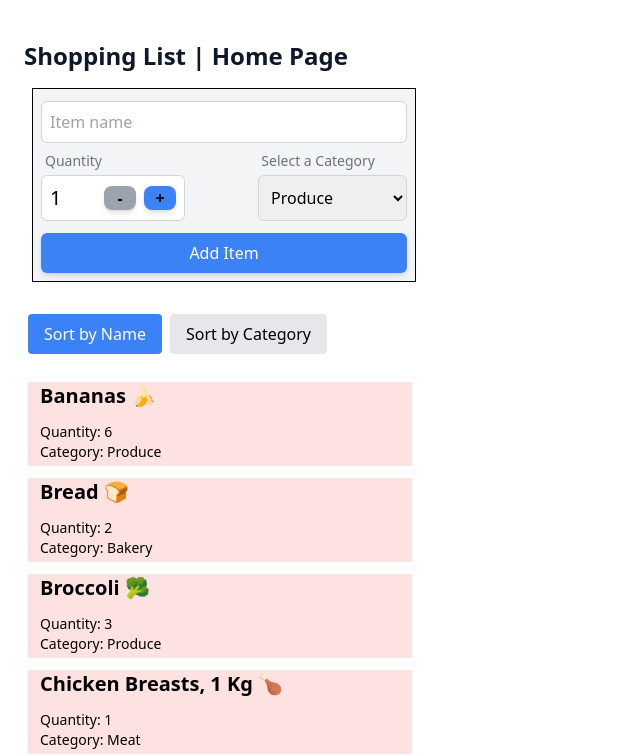
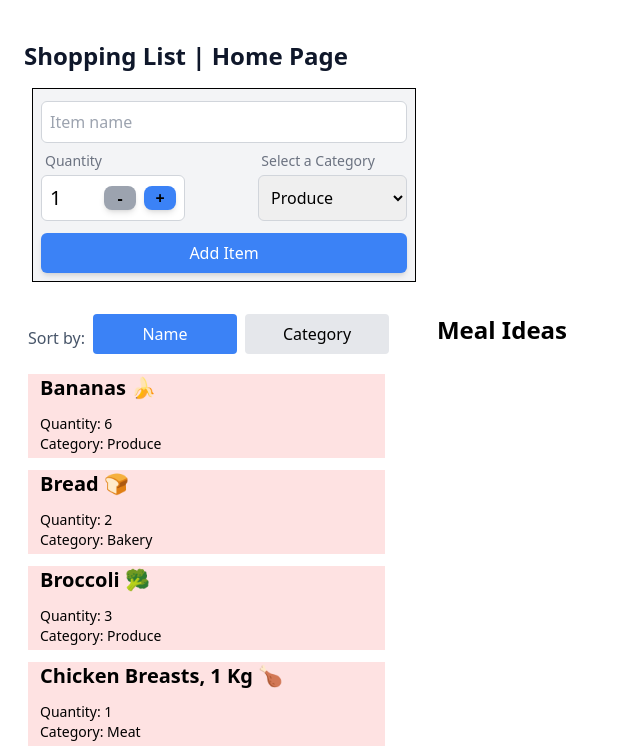
Before and after one commit to chinedu-amaechi/cprg306-assignments, a Next.js app: page /week-8 in a window 1280 px wide. Shown: the top 756 px of the page, without its empty margins (0-640 px from the left). Built offline with nearby package versions, Linux system fonts and the light colour scheme.

Commit message:
Updating week-8

```diff
--- a/app/week-8/item-list.js
+++ b/app/week-8/item-list.js
@@ -7,75 +7,51 @@ import Item from "./item";
 
 function ItemList({items, onItemSelect}) {
     const [sortBy, setSortBy] = useState("name");
-    const [groupByCategory, setGroupByCategory] = useState(false);
+
 
     const sortedItems = [...items].sort((a, b) => {
         if (sortBy === "name") {
-            return a.name.localeCompare(b.name);
+            return (a.name || "").localeCompare(b.name || "");
         } else if (sortBy === "category") {
-            return a.category.localeCompare(b.category);
+            return (a.category || "").localeCompare(b.category || "");
         }
     });
 
-    const groupedItems = sortedItems.reduce((acc, item) => {
-        if (!acc[item.category]) {
-            acc[item.category] = [];
-        }
-        acc[item.category].push(item);
-        return acc;
-    }, {});
 
     const renderItems = () => {
-        if (groupByCategory) {
-            return Object.entries(groupedItems)
-                .sort(([catA], [catB]) => catA.localeCompare(catB))
-                .map(([category, items]) => (
-                    <li key={category} className='mb-4'>
-                        <h2 className='text-xl font-bold mb-2 capitalize'>
-                            {category}
-                        </h2>
-                        <ul className='grid grid-cols-1 md:grid-cols-2 lg:grid-cols-3 gap-4'>
-                            {items.map((item) => (
-                                <li key={item.id}>
-                                    <Item {...item} onSelect={onItemSelect} />
-                                </li>
-                            ))}
-                        </ul>
-                    </li>
-                ));
-        } else {
-            return sortedItems.map((item) => (
-                <li key={item.id}>
-                    <Item {...item} onSelect={onItemSelect} />
-                </li>
-            ));
-        }
+        return sortedItems.map((item) => (
+            <li key={item.id}>
+                <Item {...item} onSelect={onItemSelect} />
+            </li>
+        ));
     };
 
     return (
         <div className="flex flex-col">
-            <div className='ml-3 mb-4 flex gap-2'>
+            <div className='ml-3 mb-2 flex gap-2 mr-2'>
+                <span className="mt-3 text-slate-600">Sort by:</span>
                 <button
                     onClick={() => setSortBy("name")}
-                    className={`px-4 py-2 rounded ${
+                    className={`px-4 py-2 rounded w-36 ${
                         sortBy === "name"
                             ? "bg-blue-500 text-white"
                             : "bg-gray-200 text-black"
                     }`}
                 >
-                    Sort by Name
+                    Name
                 </button>
                 <button
                     onClick={() => setSortBy("category")}
-                    className={`px-4 py-2 rounded ${
+                    className={`px-4 py-2 rounded w-36 ${
                         sortBy === "category"
                             ? "bg-blue-500 text-white"
                             : "bg-gray-200 text-black"
                     }`}
                 >
-                    Sort by Category
+                    Category
                 </button>
             </div>
+
             <div>
                 <ul>
                     {renderItems()}
--- a/app/week-8/meal-ideas.js
+++ b/app/week-8/meal-ideas.js
@@ -1,5 +1,4 @@
 "use client";
-
 import { useState, useEffect } from "react";
 
 async function fetchMealIdeas(ingredient) {
@@ -8,7 +7,7 @@ async function fetchMealIdeas(ingredient) {
             `https://www.themealdb.com/api/json/v1/1/filter.php?i=${ingredient}`
         );
         const data = await response.json();
-        return data.meals || [];
+        return data.meals || []; // return an empty array if no meals are found
     } catch (error) {
         console.error("Error fetching meal ideas:", error);
         return [];
@@ -18,12 +17,11 @@ async function fetchMealIdeas(ingredient) {
 function MealIdeas({ ingredient }) {
     const [meals, setMeals] = useState([]);
 
-    const loadMealIdeas = async () => {
-        const mealIdeas = await fetchMealIdeas(ingredient);
-        setMeals(mealIdeas);
-    };
-
     useEffect(() => {
+        async function loadMealIdeas() {
+            const mealIdeas = await fetchMealIdeas(ingredient);
+            setMeals(mealIdeas);
+        }
         if (ingredient) {
             loadMealIdeas();
         }
@@ -31,7 +29,7 @@ function MealIdeas({ ingredient }) {
 
     return (
         <div>
-            <h2 className='text-2xl font-bold mb-4'>Meal Ideas</h2>
+            <h2 className='font-semibold text-2xl'>Meal Ideas</h2>
             {ingredient && (
                 <p className='mb-4'>
                     Here are some meal ideas using {ingredient}:
@@ -39,16 +37,13 @@ function MealIdeas({ ingredient }) {
             )}
             <ul className='space-y-4'>
                 {meals.map((meal) => (
-                    <li
-                        key={meal.idMeal}
-                        className='bg-zinc-800 p-4 rounded-lg shadow flex items-center gap-4'
-                    >
+                    <li key={meal.idMeal}>
+                        <h3 className='text-xl font-bold'>{meal.strMeal}</h3>
                         <img
                             src={meal.strMealThumb}
                             alt={meal.strMeal}
-                            className='w-20 h-20 rounded-lg object-cover'
+                            className='w-full h-48 object-cover rounded'
                         />
-                        <span className='font-medium'>{meal.strMeal}</span>
                     </li>
                 ))}
             </ul>
--- a/app/week-8/page.js
+++ b/app/week-8/page.js
@@ -5,6 +5,8 @@ import { useState } from "react";
 import ItemList from "./item-list";
 import NewItem from "./new-item";
 import itemsData from "./items.json";
+import MealIdeas from "./meal-ideas";
+
 
 function Page() {
     const [items, setItems] = useState(itemsData);
@@ -34,10 +36,14 @@ function Page() {
             <div className='mb-8'>
                 <NewItem onAddItem={handleAddItem} />
             </div>
-            <div>
-                <ItemList items={items} />
+            <div className="flex flex-row gap-10">
+                <div>
+                    <ItemList items={items} />
+                </div>
+                <div>
+                    <MealIdeas ingredient={selectedItemName} />
+                </div>
             </div>
-
         </main>
     );
 }
```
